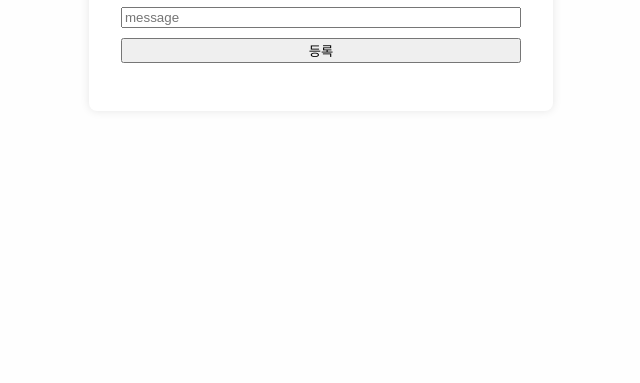
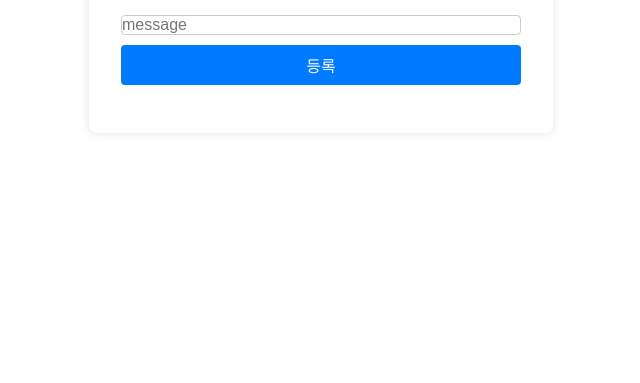
Before and after one commit to symarieChoi/simple-guestbook, a website: page public/index.html in a window 1280 px wide. Shown: the part 417-800 px from the top of the page, without its empty margins (319-959 px from the left). Drawn offline with Linux system fonts and the light colour scheme.

Commit message:
css 파일 수정

```diff
--- a/public/style.css
+++ b/public/style.css
@@ -53,3 +53,64 @@ form {
     /* 위쪽 여백 */
     margin-top: 1rem;
 }
+
+/* 입력 필드 스타일 공통 */
+input[type="text"] {
+    /* 안쪽 여백*/
+    padding: 0.5rem;
+    /* 글자 크기 */
+    font-size: 1rem;
+    /* 연한 테두리 */
+    border: 1px solid #ccc;
+    /* 둥근 모서리 */
+    border-radius: 4px;
+}
+
+/* 버튼 스타일 */
+button {
+    /* 안쪽 여백 */
+    padding: 0.5rem;
+    /* 파란 배경 */
+    background-color: #007bff;
+    /* 글자색 흰색 */
+    color: white;
+    /* 글자 크기 */
+    font-size: 1rem;
+    /* 테두리 없음 */
+    border: none;
+    /* 둥근 모서리 */
+    border-radius: 4px;
+    /* 마우스 올렸을 때 손가락 모양 */
+    cursor: pointer;
+    /* 배경색 부드럽게 전환 */
+    transition: background-color 0.2s ease;
+}
+
+/* 버튼에 마우스를 올렸을 때 색상 변경 */
+button:hover {
+    background-color: #0056b3;
+}
+
+/* 메시지 리스트 스타일 */
+#message {
+    /* 리스트 점 없앰 */
+    list-style: none;
+    /* 안쪽 여백 없음 */
+    padding: 0;
+    /* 위쪽 여백 */
+    margin-top: 1rem;
+}
+
+/* 메시지 하나하나 스타일 */
+#message li {
+    /* 연한 회색 배경 */
+    background-color: #f8f8f8;
+    /* 안쪽 여백 */
+    padding: 0.5rem;
+    /* 연한 테두리 */
+    border: 1px solid #ddd;
+    /* 둥근 모서리 */
+    border-radius: 4px;
+    /* 아래 간격 */
+    margin-bottom: 0.5rem;
+}
```
